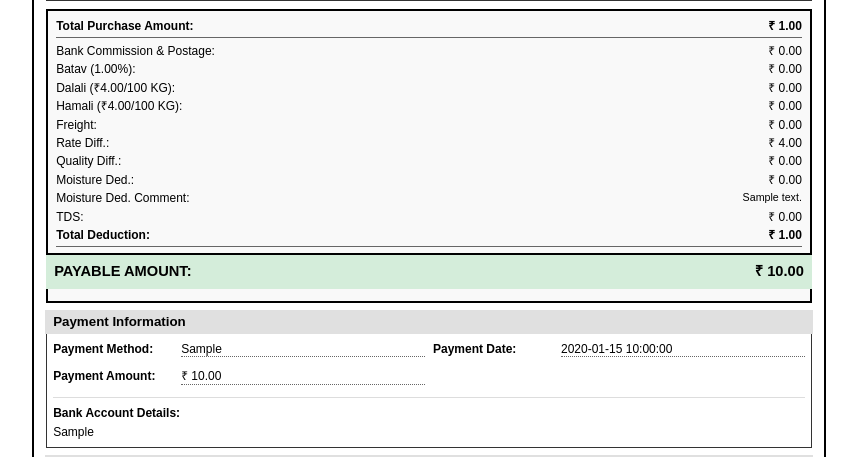
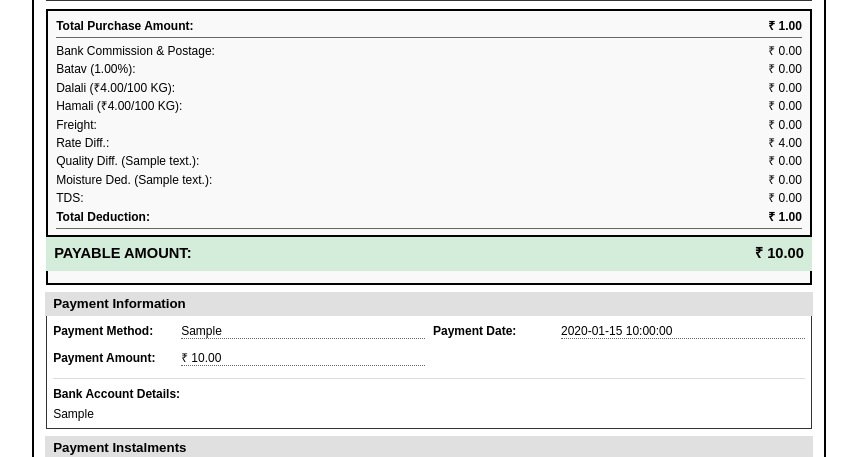
Before and after one commit to informatrixlntd/Final_Smart_Purchase_Slip, a Flask app: template backend/templates/print_template.html in a window 1280 px wide. Shown: the part 554-1011 px from the top of the page, without its empty margins (211-1068 px from the left). Run offline with Flask 3, Linux system fonts and the light colour scheme; the template is opened without the code that fills it: most values are stand-ins (such as "Sample title", 1, 10 or a date in 2020); parts of the project's set-up code (start-up, migrations or seed data) failed here and were passed over.

Commit message:
Updated app.html

```diff
--- a/backend/templates/print_template.html
+++ b/backend/templates/print_template.html
@@ -330,19 +330,13 @@
                 <span>₹ {{ "%.2f"|format(slip.rate_diff or 0) }}</span>
             </div>
             <div class="calc-row">
-                <span>Quality Diff.:</span>
+                <span>Quality Diff.{% if slip.quality_diff_comment %} ({{ slip.quality_diff_comment }}){% endif %}:</span>
                 <span>₹ {{ "%.2f"|format(slip.quality_diff or 0) }}</span>
             </div>
             <div class="calc-row">
-                <span>Moisture Ded.:</span>
+                <span>Moisture Ded.{% if slip.moisture_ded_comment %} ({{ slip.moisture_ded_comment }}){% endif %}:</span>
                 <span>₹ {{ "%.2f"|format(slip.moisture_ded or 0) }}</span>
             </div>
-            {% if slip.moisture_ded_comment %}
-            <div class="calc-row">
-                <span>Moisture Ded. Comment:</span>
-                <span style="font-size: 8pt;">{{ slip.moisture_ded_comment }}</span>
-            </div>
-            {% endif %}
             <div class="calc-row">
                 <span>TDS:</span>
                 <span>₹ {{ "%.2f"|format(slip.tds or 0) }}</span>
```
Also changed, not shown: desktop/app.html (+6 -4 lines), frontend/index.html (+6 -4 lines).
